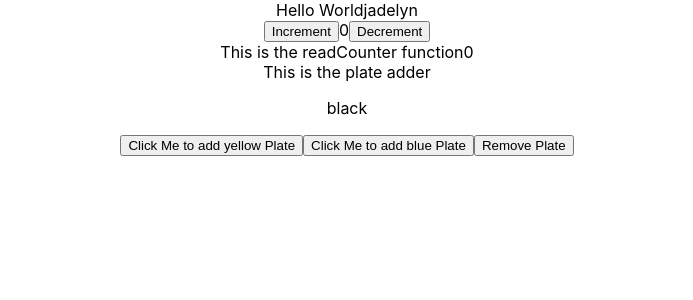
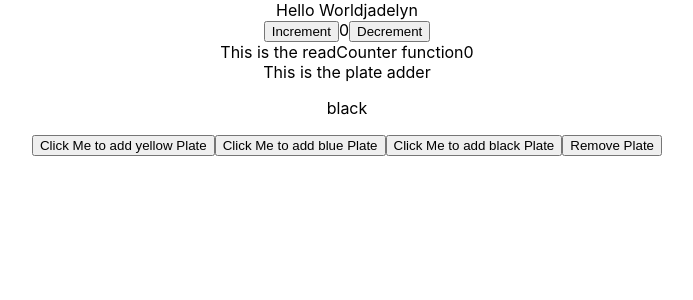
Before and after one commit to FraustoB/kilo-counter, a React (Create React App) app: page / in a window 1280 px wide. Shown: the top 300 px of the page, without its empty margins (293-986 px from the left). Built offline with nearby package versions, Linux system fonts and the light colour scheme.

Commit message:
added black button

```diff
--- a/src/features/plates/plateAdder.js
+++ b/src/features/plates/plateAdder.js
@@ -16,6 +16,9 @@ export function PlateAdder() {
       <button onClick={() => dispatch(addPlate("blue"))}>
         Click Me to add blue Plate
       </button>
+      <button onClick={() => dispatch(addPlate("black"))}>
+        Click Me to add black Plate
+      </button>
       <button onClick={() => dispatch(removePlate())}> Remove Plate</button>
     </div>
   );
```
